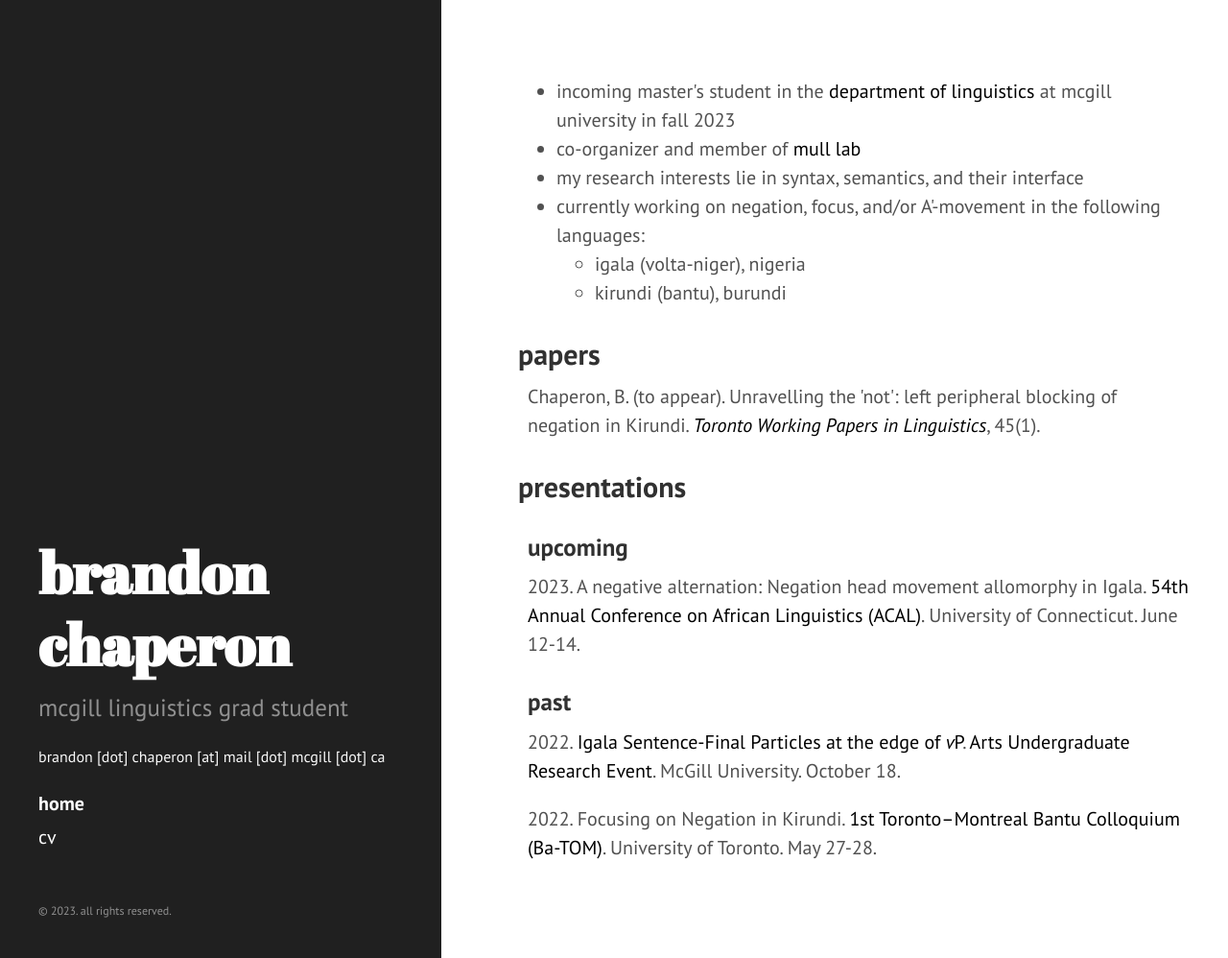
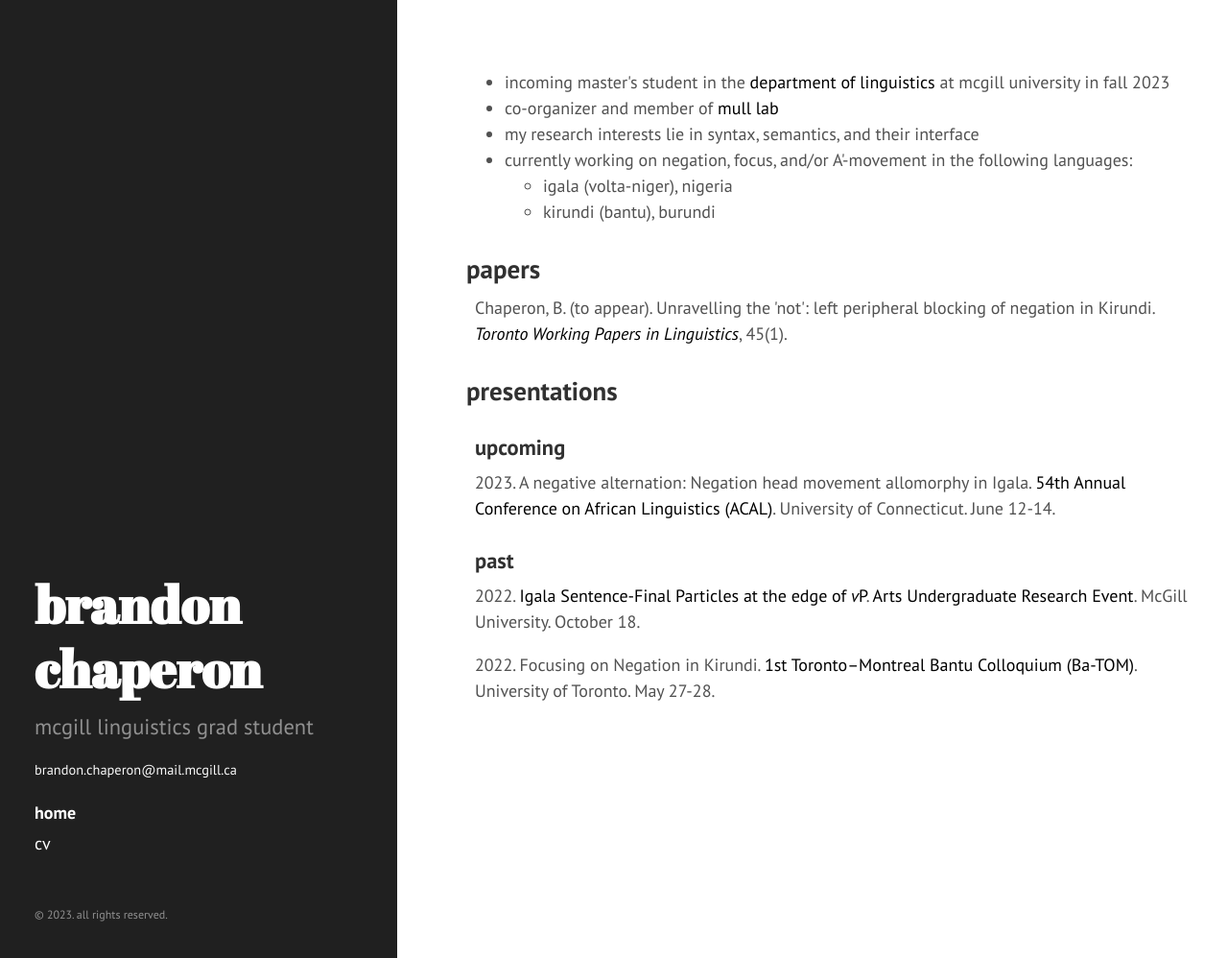
Before and after one commit to bchaper0n/bchaper0n.github.io, a Jekyll site: the page built from index.html, in a window 1280 px wide and 998 px high. Shown: the whole window at 96% size. Built offline with Jekyll 4.4.1, drawn with Linux system fonts in a browser that asks for light colours.

Commit message:
email spam obfuscation and text size

```diff
--- a/_config.yml
+++ b/_config.yml
@@ -15,7 +15,7 @@ baseurl:          /
 
 author:
   name:           'brandon chaperon'
-  email:          'brandon [dot] chaperon [at] mail [dot] mcgill [dot] ca'
+  email:          'ac.lligcm.liam@norepahc.nodnarb'
 
 # Custom vars
 version:          2.1.0
--- a/_includes/sidebar.html
+++ b/_includes/sidebar.html
@@ -7,7 +7,7 @@
         </a>
       </h1>
       <p class="lead">{{ site.description }}</p>
-      <p class="lead2">{{ site.author.email }}</p>
+      <p class="lead2" style="unicode-bidi: bidi-override; direction: rtl;">{{ site.author.email }}</p>
     </div>
 
     <nav class="sidebar-nav">
--- a/public/css/hyde.css
+++ b/public/css/hyde.css
@@ -41,7 +41,7 @@ html {
 }
 @media (min-width: 58em) {
   html {
-    font-size: 20px;
+    font-size: 18px;
   }
 }
 
--- a/public/css/poole.css
+++ b/public/css/poole.css
@@ -49,12 +49,12 @@ body {
 
 html {
   font-family: "Helvetica Neue", Helvetica, Arial, sans-serif;
-  font-size: 16px;
+  font-size: 14px;
   line-height: 1.5;
 }
 @media (min-width: 38em) {
   html {
-    font-size: 20px;
+    font-size: 18px;
   }
 }
 
```
